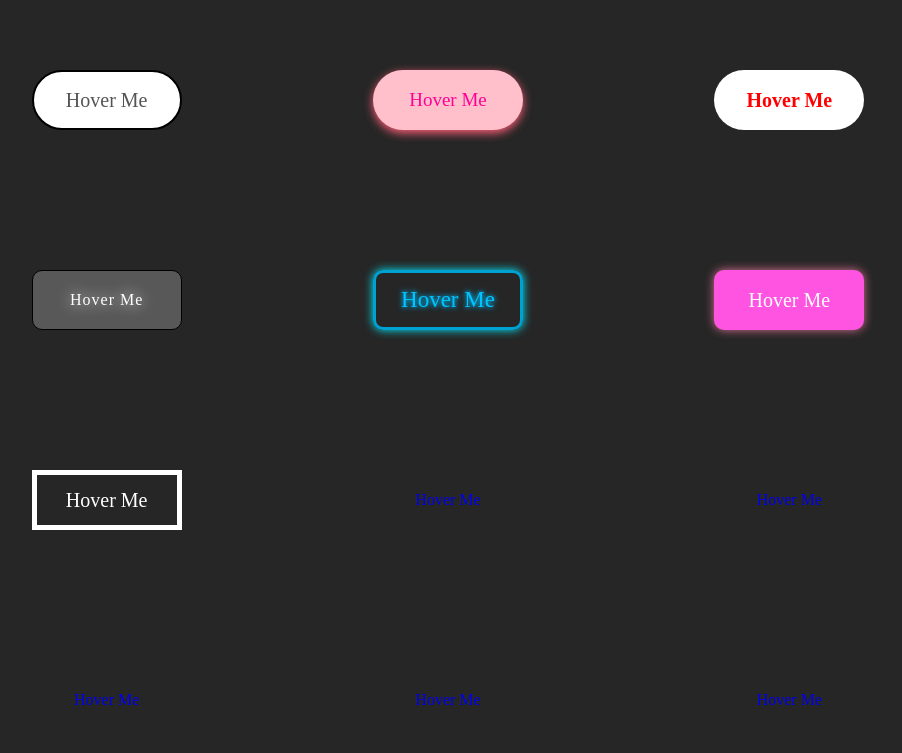
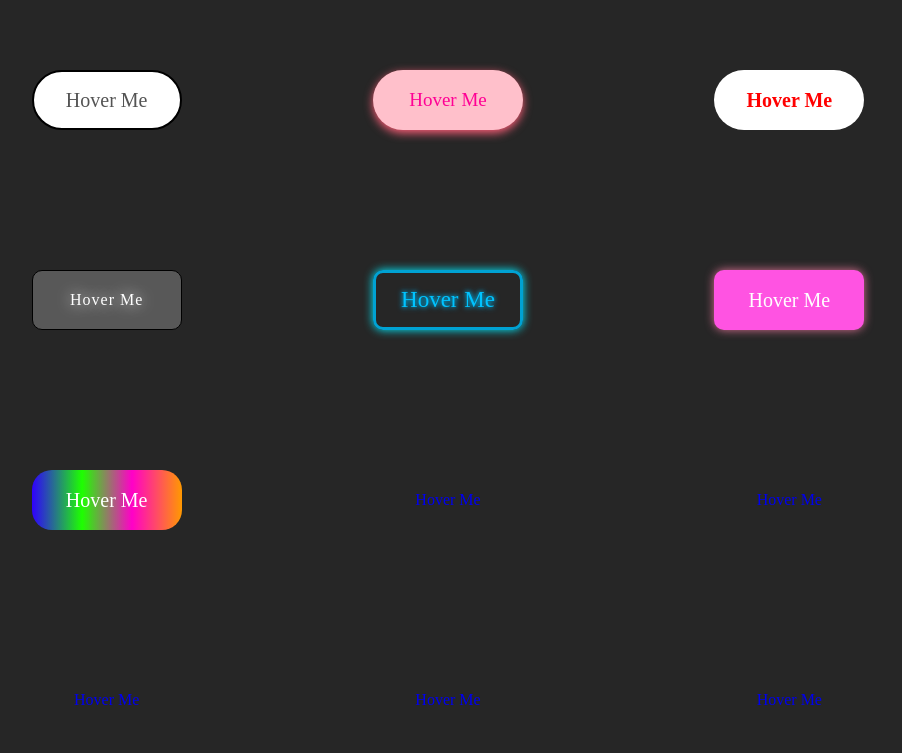
Before and after one commit to Zeynab-jalalian/Hover-Button, a plain HTML site: page index.html in a window 1280 px wide. Shown: the whole page, without its empty margins (192-1094 px from the left). Drawn offline with Linux system fonts and the light colour scheme.

Commit message:
make btn7

```diff
--- a/style.css
+++ b/style.css
@@ -236,10 +236,28 @@ ul li{
 }
 /* btn type 7*/
 .btn7{
-    border:5px solid #fff;
+    border-radius: 20px;
 }
 .btn7 a{
     color: white;
     font-size: 20px;
     font-weight: 500;
+    z-index: 10;
 }
+.btn7::before{
+    content: '';
+    position: absolute;
+    top: 0;
+    left: 0;
+    width: 100%;
+    height: 100%;
+    background: linear-gradient(90deg,rgb(47, 0, 255),rgb(30, 255, 0),rgb(255, 0, 200),rgb(255, 153, 0));
+    filter: hue-rotate(0deg);
+    transition: 0.5s;
+}
+.btn7:hover:before{
+    filter: hue-rotate(180deg);
+}
+.btn7:hover a{
+    letter-spacing: 1px;
+}
```
